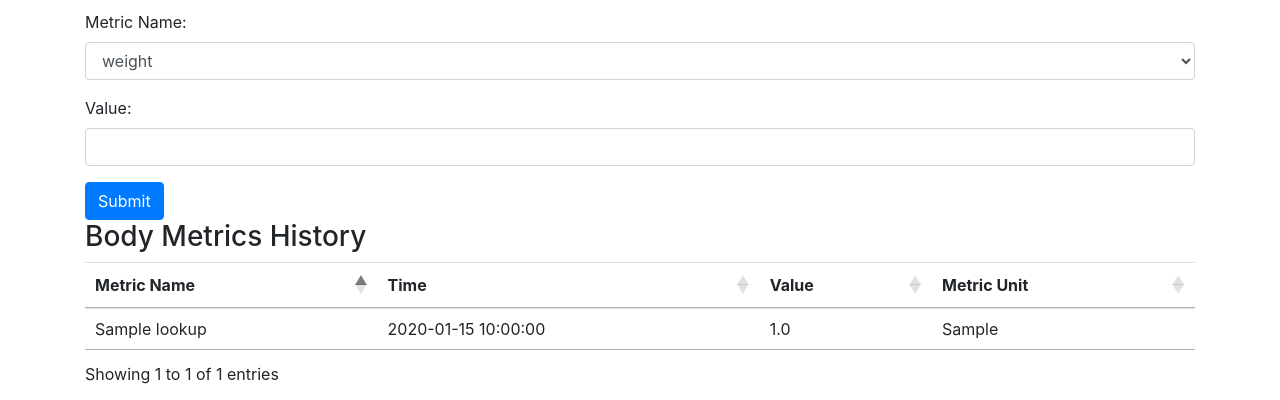
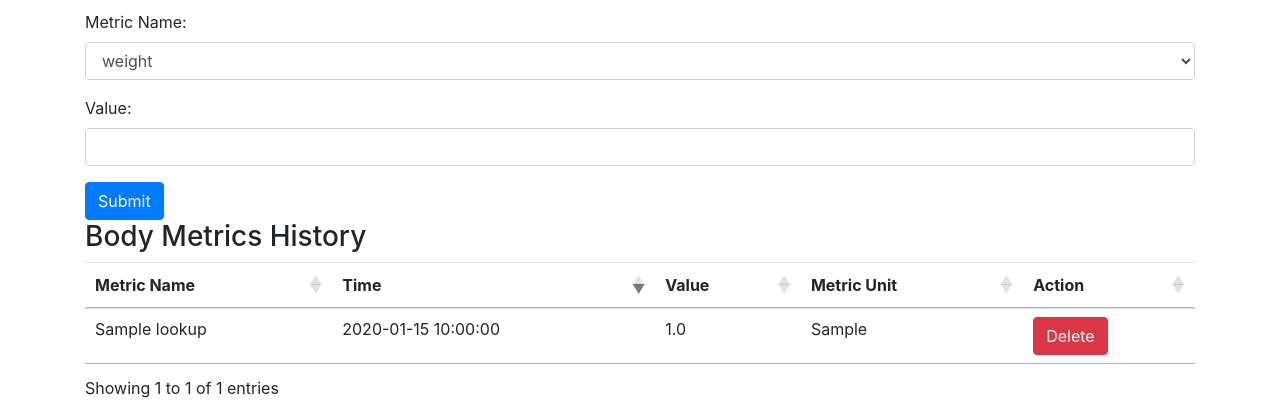
Before and after one commit to TianshuLiu0307/body_metrics, a FastAPI app: page /users/1 in a window 1280 px wide. Shown: the part 499-899 px from the top of the page. Run offline with FastAPI, Linux system fonts and the light colour scheme; tables that the repository leaves empty hold one stand-in row (values such as "Sample post"); some libraries are stand-ins or nearby versions.

Commit message:
record deletion implemented

```diff
--- a/main.py
+++ b/main.py
@@ -226,6 +226,36 @@ def get_body_metrics_for_user(user_id: int, db: Session = Depends(get_db)):
 
     return result
 
+@app.post("/users/{user_id}/delete")
+def get_delete_metric(user_id: int,
+                      delete_timestamp: str = Form(...),
+                      delete_metric_index: str = Form(...),
+                      db: Session = Depends(get_db)):
+    print(user_id, delete_timestamp, delete_metric_index)
+    delete_body_metric(user_id, delete_timestamp, delete_metric_index, db)
+    return RedirectResponse(url=f"/users/{user_id}", status_code=303)
+
+@app.delete("/users/{user_id}/metrics/{timestamp}/{metric_index}")
+def delete_body_metric(user_id: int, timestamp: str, metric_index: str, db: Session = Depends(get_db)):
+
+    timestamp = datetime.strptime(timestamp, "%Y-%m-%d %H:%M:%S")
+
+    metric_record = db.query(BodyMetrics).filter(
+        BodyMetrics.user_id == user_id,
+        BodyMetrics.timestamp == timestamp,
+        BodyMetrics.metric_index == metric_index
+    ).first()
+
+    # If the record does not exist, return a not found response
+    if not metric_record:
+        raise HTTPException(status_code=404, detail="Body metric record not found")
+
+    db.delete(metric_record)
+    db.commit()
+
+    return {"detail": "Body metric record deleted successfully"}
+
+
 @app.get("/users/{user_id}")
 def read_user(user_id: int, request: Request, db: Session = Depends(get_db)):
     user = db.query(User).filter(User.user_id == user_id).first()
--- a/templates/user.html
+++ b/templates/user.html
@@ -119,6 +119,7 @@
                     <th>Time</th>
                     <th>Value</th>
                     <th>Metric Unit</th>
+                    <th>Action</th>
                 </tr>
             </thead>
             <tbody>
@@ -128,6 +129,13 @@
                     <td>{{ record.timestamp }}</td>
                     <td>{{ record.value }}</td>
                     <td>{{ record.metric_unit }}</td>
+                    <td>
+                        <form action="/users/{{ user.user_id }}/delete" method="POST">
+                            <input type="hidden" id="delete_timestamp" name="delete_timestamp" value="{{ record.timestamp }}">
+                            <input type="hidden" id="delete_metric_index" name="delete_metric_index" value="{{ record.metric_index }}">
+                            <button type="submit" class="btn btn-danger">Delete</button>
+                        </form>
+                    </td>
                 </tr>
                 {% endfor %}
             </tbody>
@@ -141,6 +149,7 @@
                 "paging": false, // Enable pagination
                 "ordering": true, // Enable sorting
                 "searching": false, // Enable searching
+                "order": [[1, 'desc']] // Sort by the second column (time) in descending orde
             });
 
             // Handle the "Edit Profile" button click
```
